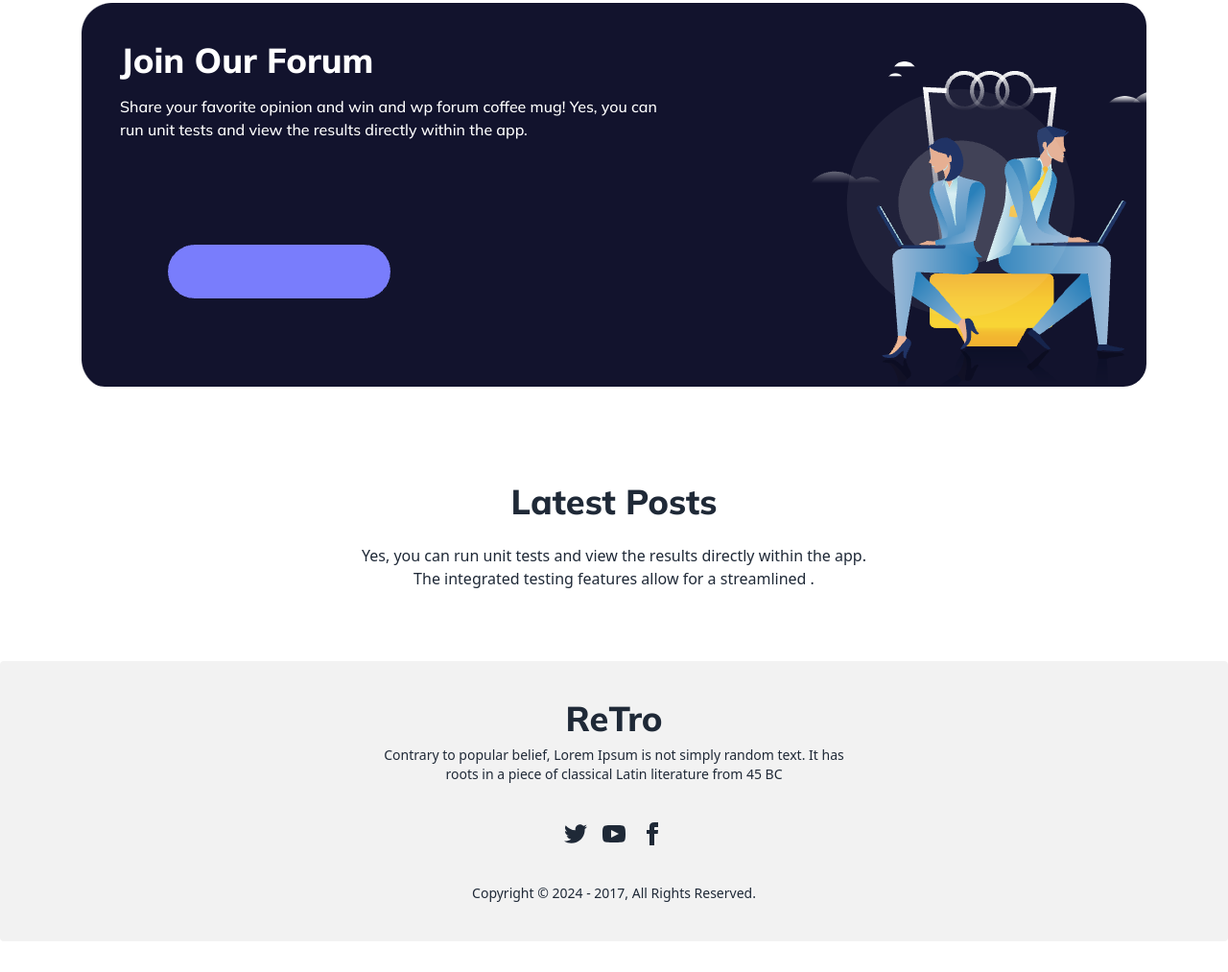
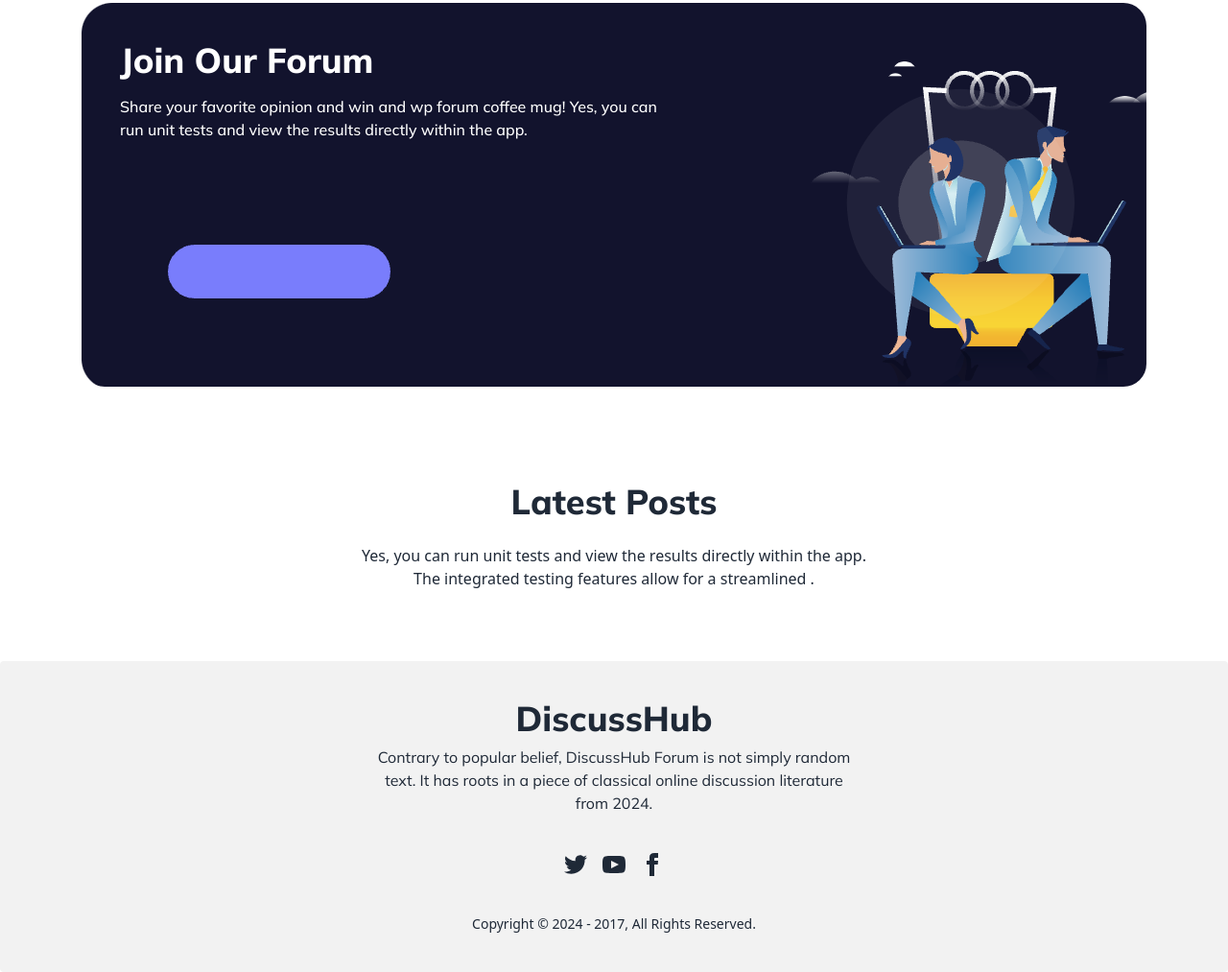
Before and after one commit to mdshamim125/retro-forum-discussHub, a plain HTML site: page index.html in a window 1280 px wide. Shown: the part 1163-2176 px from the top of the page at 96% size. Before the commit the page ends 2144 px from the top, so only its background shows below. Drawn offline with nearby package versions, Linux system fonts and the light colour scheme; no server answers.

Commit message:
change the Lorem Ipsum and changed the forum name

```diff
--- a/index.html
+++ b/index.html
@@ -105,7 +105,7 @@
               </ul>
             </div>
             <a class="mulish lg:text-4xl font-extrabold text-[#12132D]"
-              >ReTro</a
+              >DiscussHub</a
             >
           </div>
           <div class="navbar-end hidden lg:flex"></div>
@@ -156,7 +156,7 @@
                     Welcome to the <br />
                     <span
                       class="bg-clip-text text-transparent bg-gradient-to-r from-blue-500 to-purple-500"
-                      >ReTro</span
+                      >DiscussHub</span
                     >
                     Forum
                   </h1>
@@ -269,10 +269,10 @@
     class="footer footer-center p-10 bg-base-200 text-base-content rounded"
   >
     <nav class="max-w-[500px]">
-      <h1 class="mulish font-extrabold text-4xl">ReTro</h1>
-      <p>
-        Contrary to popular belief, Lorem Ipsum is not simply random text. It
-        has roots in a piece of classical Latin literature from 45 BC
+      <h1 class="mulish font-extrabold text-4xl">DiscussHub</h1>
+      <p class="mulish text-base">
+        Contrary to popular belief, DiscussHub Forum is not simply random text. It
+        has roots in a piece of classical online discussion literature from 2024.
       </p>
     </nav>
     <nav>
--- a/script.js
+++ b/script.js
@@ -20,11 +20,15 @@ const loadAllPosts = async () => {
               <div class="indicator">
 
                 <img src=${post.image} class="h-[75px] rounded-xl">
-                <span class="indicator-item badge ${post.isActive?"bg-green-500": "bg-red-500"}"></span>
+                <span class="indicator-item badge ${
+                  post.isActive ? "bg-green-500" : "bg-red-500"
+                }"></span>
               </div>
               <div>
                 <p class="inter font-medium">
-                  # ${post.category} <span class="ml-4">Author: ${post.author.name}</span>
+                  # ${post.category} <span class="ml-4">Author: ${
+      post.author.name
+    }</span>
                 </p>
                 <h3 class="mulish font-bold text-xl my-2">
                   ${post.title}
@@ -48,7 +52,9 @@ const loadAllPosts = async () => {
                     </div>
                   </div>
                   <div class="text-white">
-                    <button onclick="messageButton('${post.title}', '${post.view_count}')" class="bg-[#10B981] p-1 rounded-full px-2">
+                    <button onclick="messageButton('${post.title}', '${
+      post.view_count
+    }')" class="bg-[#10B981] p-1 rounded-full px-2">
                       <i class="fa-regular fa-envelope"></i>
                     </button>
                   </div>
@@ -128,6 +134,7 @@ const loadLatestPosts = async () => {
 
 const loadByCategories = async (category, value) => {
   // console.log(value);
+  allCategories.innerHTML = "";
   const res = await fetch(
     `https://openapi.programming-hero.com/api/retro-forum/posts?category=${category}`
   );
@@ -140,12 +147,16 @@ const loadByCategories = async (category, value) => {
       div.innerHTML = `
     <div class="bg-[#7D7DFC1A] flex gap-4 rounded-3xl p-6 mb-4">
               <div class="indicator">
-                <span class="indicator-item badge ${post.isActive?"bg-green-500":"bg-red-500"}"></span>
+                <span class="indicator-item badge ${
+                  post.isActive ? "bg-green-500" : "bg-red-500"
+                }"></span>
                 <img src=${post.image} class="h-[75px] rounded-xl">
               </div>
               <div>
                 <p class="inter font-medium">
-                  # ${post.category} <span class="ml-4">Author: ${post.author.name}</span>
+                  # ${post.category} <span class="ml-4">Author: ${
+        post.author.name
+      }</span>
                 </p>
                 <h3 class="mulish font-bold text-xl my-2">
                   ${post.title}
@@ -169,7 +180,9 @@ const loadByCategories = async (category, value) => {
                     </div>
                   </div>
                   <div class="text-white">
-                    <button onclick="messageButton('${post.title}', '${post.view_count}')" class="bg-[#10B981] p-1 rounded-full px-2">
+                    <button onclick="messageButton('${post.title}', '${
+        post.view_count
+      }')" class="bg-[#10B981] p-1 rounded-full px-2">
                       <i class="fa-regular fa-envelope"></i>
                     </button>
                   </div>
```
